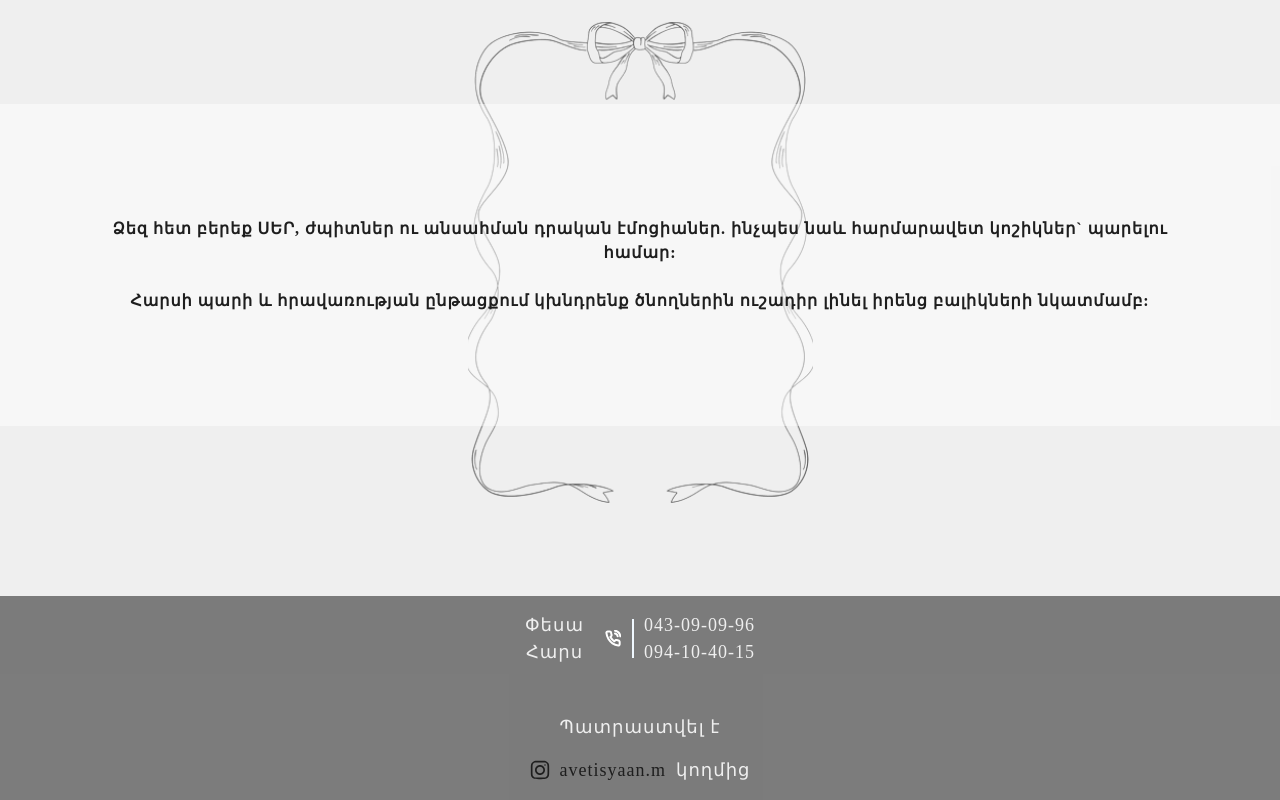
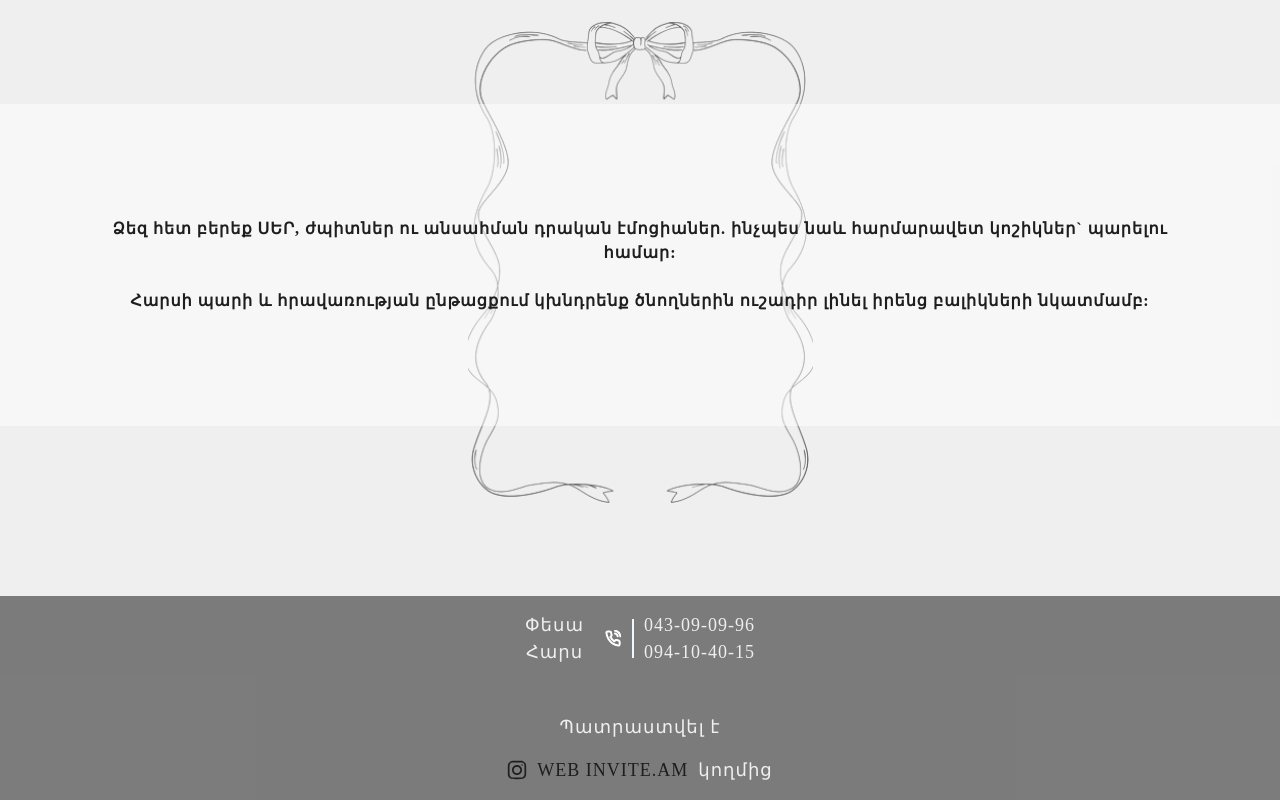
Before and after one commit to avetisyanmarine/Wedding, a React (Vite) app: page / in a window 1280 px wide. Shown: the part 8471-9271 px from the top of the page. Built offline with nearby package versions, Linux system fonts and the light colour scheme; a web font is replaced by a local one.

Commit message:
edit footer

```diff
--- a/src/App.jsx
+++ b/src/App.jsx
@@ -11,7 +11,7 @@ import { BackToTop } from "./components/top-button"
 
 function App() {
   useEffect(() => {
-    AOS.init({ duration: 1000, once: true });
+    AOS.init({ duration: 700, once: true });
 
   }, []);
 
--- a/src/components/last-footer-page/index.jsx
+++ b/src/components/last-footer-page/index.jsx
@@ -64,9 +64,9 @@ export const LastFooterPage = () => {
             </svg>
             <a
               className="underline text-[#1e1e1e]"
-              href="https://www.instagram.com/avetisyaan.m/"
+              href="https://www.instagram.com/webinvite.am/"
             >
-              avetisyaan.m
+              WEB INVITE.AM
             </a>
             կողմից
           </Flexible>
```
